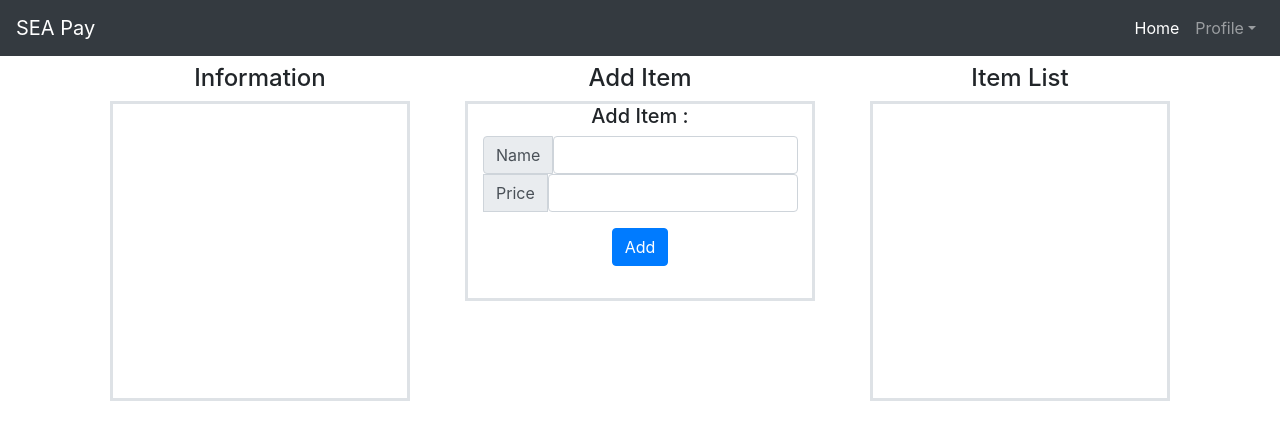
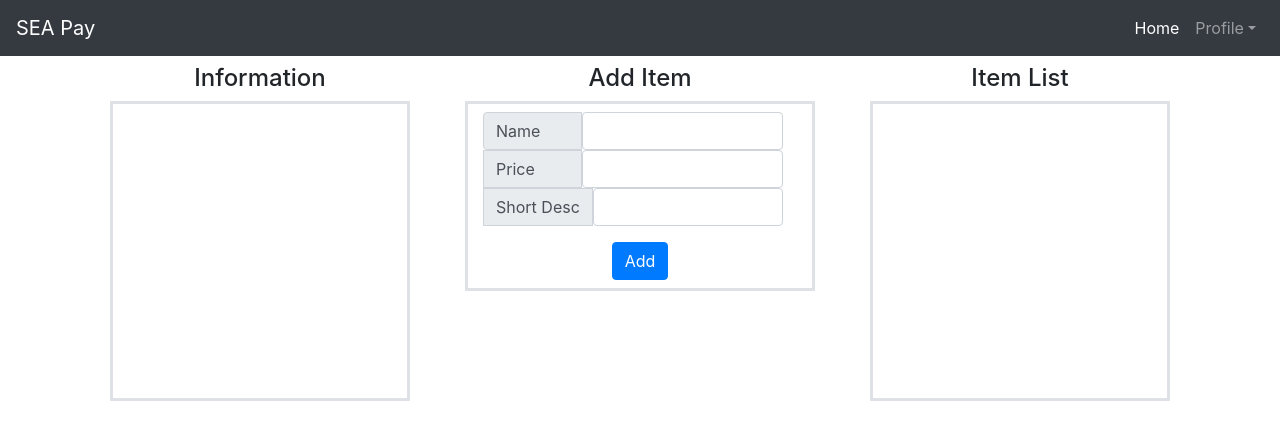
Before and after one commit to RafifEL/sea-pay-compfest-echo, a React (Create React App) app in the folder ui/: page /merchant in a window 1280 px wide. Shown: the top 440 px of the page. Built offline with nearby package versions, Linux system fonts and the light colour scheme.

Commit message:
[rafif] Adding States

```diff
--- a/ui/src/component/MerchantPage/AddItemForm.js
+++ b/ui/src/component/MerchantPage/AddItemForm.js
@@ -9,17 +9,25 @@ const customBox = (width, height, overflow = "hidden") => {
 };
 
 export default class AddItemForm extends Component{
+    state = {
+        name: null,
+        price: null,
+        shortdesc: null
+    }
     render(){
         return(
-            <div className = "container border border-width" style = {customBox(350,200)}>
-                <h5> Add Item :</h5>
+            <div className = "container border border-width" style = {customBox(350,190)}>
                 <div className="input-group mb-3 mt-2 justify-content-center">
-                    <div className="input-group-prepend">
-                        <span className="input-group-text">Name</span>
+                    <div className="input-group-prepend mr-auto" style = {{width: 300}}>
+                        <span className="input-group-text" style = {{width: 140}}>Name</span>
                         <input type="text" className="form-control " aria-label="Amount (to the nearest dollar)"/>
                     </div>
-                    <div className="input-group-prepend">
-                        <span className="input-group-text">Price</span>
+                    <div className="input-group-prepend mr-auto" style = {{width: 300}}>
+                        <span className="input-group-text" style = {{width: 140}}>Price</span>
+                        <input type="text" className="form-control " aria-label="Amount (to the nearest dollar)"/>
+                    </div>
+                    <div className="input-group-prepend mr-auto" style = {{width: 300}}>
+                        <span className="input-group-text" style = {{width: 140}}>Short Desc</span>
                         <input type="text" className="form-control " aria-label="Amount (to the nearest dollar)"/>
                     </div>
                 </div>
```
